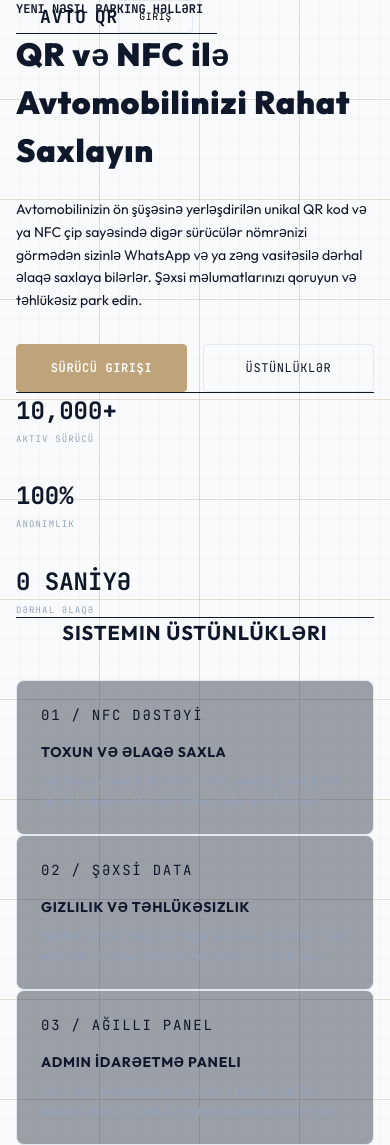
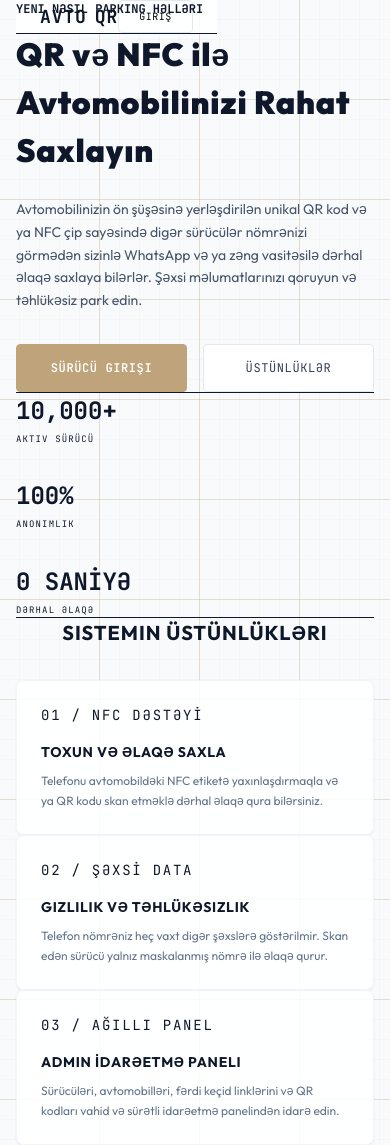
Before and after one commit to ravanrasulov6/avtoqr, a React (Vite) app: page / in a window 390 px wide. Built offline with nearby package versions, Linux system fonts and the light colour scheme; no server answers.

Commit message:
update main landing page to light blueprint mode

```diff
--- a/src/App.jsx
+++ b/src/App.jsx
@@ -28,33 +28,30 @@ export default function App() {
     // Normalize path by removing trailing slash
     const path = currentPath.replace(/\/$/, '') || '/';
 
-    // 1. Home / Welcome Screen (Luxury Landing Page)
+    // 1. Home / Welcome Screen (Luxury Light Landing Page)
     if (path === '/' || path === '/index.html') {
       return (
-        <div className="blueprint-grid min-h-screen bg-[#0f172a] text-white flex flex-col pt-24 pb-16 px-4 md:px-8 relative overflow-x-hidden">
+        <div className="blueprint-grid min-h-screen text-slate-900 flex flex-col pt-24 pb-16 px-4 md:px-8 relative overflow-x-hidden">
           {/* Background Decorative Grid Lines (Architectural Grid Overlay) */}
-          <div className="absolute inset-0 pointer-events-none opacity-10">
-            <div className="absolute top-0 bottom-0 left-1/4 w-[1px] bg-slate-700"></div>
-            <div className="absolute top-0 bottom-0 left-1/2 w-[1px] bg-slate-700"></div>
-            <div className="absolute top-0 bottom-0 left-3/4 w-[1px] bg-slate-700"></div>
-            <div className="absolute left-0 right-0 top-1/4 h-[1px] bg-slate-700"></div>
-            <div className="absolute left-0 right-0 top-2/4 h-[1px] bg-slate-700"></div>
-            <div className="absolute left-0 right-0 top-3/4 h-[1px] bg-slate-700"></div>
+          <div className="absolute inset-0 pointer-events-none opacity-30">
+            <div className="absolute top-0 bottom-0 left-1/4 w-[1px] bg-[rgba(191,163,122,0.15)]"></div>
+            <div className="absolute top-0 bottom-0 left-1/2 w-[1px] bg-[rgba(191,163,122,0.15)]"></div>
+            <div className="absolute top-0 bottom-0 left-3/4 w-[1px] bg-[rgba(191,163,122,0.15)]"></div>
           </div>
 
           {/* Navigation Bar */}
-          <nav className="border-b border-[rgba(191,163,122,0.15)] bg-[#0f172a]/95 backdrop-blur-md fixed top-0 left-0 right-0 z-40 py-4 px-6 md:px-12 flex justify-between items-center">
-            <div className="flex items-center gap-2 font-mono font-black text-white text-lg tracking-wider">
+          <nav className="border-b border-[rgba(191,163,122,0.15)] bg-white/80 backdrop-blur-md fixed top-0 left-0 right-0 z-40 py-4 px-6 md:px-12 flex justify-between items-center">
+            <div className="flex items-center gap-2 font-mono font-black text-slate-900 text-lg tracking-wider">
               <span className="text-[#bfa37a]">AVTO</span>
               <span>QR</span>
             </div>
-            <div className="hidden md:flex gap-8 text-[10px] font-mono uppercase text-slate-300 tracking-wider">
+            <div className="hidden md:flex gap-8 text-[10px] font-mono uppercase text-slate-650 tracking-wider">
               <a href="#features" className="hover:text-[#bfa37a] transition-colors">Üstünlüklər</a>
               <a href="#how-it-works" className="hover:text-[#bfa37a] transition-colors">Necə İşləyir?</a>
             </div>
             <button
               onClick={() => navigate('/admin')}
-              className="py-2 px-5 border border-[#bfa37a] hover:bg-[#bfa37a]/10 text-white font-mono text-[10px] uppercase tracking-wider rounded transition-all"
+              className="py-2 px-5 border border-[#bfa37a] hover:bg-[#bfa37a]/10 text-[#bfa37a] font-mono text-[10px] uppercase tracking-wider rounded transition-all"
             >
               Giriş
             </button>
@@ -68,11 +65,11 @@ export default function App() {
                 <span className="text-[#bfa37a] text-xs font-mono font-bold tracking-[0.3em] uppercase mb-3">
                   Yeni Nəsil Parking Həlləri
                 </span>
-                <h1 className="text-3xl md:text-5xl font-black font-sans leading-tight tracking-wide mb-6">
+                <h1 className="text-3xl md:text-5xl font-black font-sans leading-tight tracking-wide mb-6 text-slate-900">
                   QR və NFC ilə <br/>
                   <span className="text-[#bfa37a]">Avtomobilinizi Rahat Saxlayın</span>
                 </h1>
-                <p className="text-slate-300 text-sm md:text-base leading-relaxed mb-8 max-w-lg">
+                <p className="text-slate-600 text-sm md:text-base leading-relaxed mb-8 max-w-lg">
                   Avtomobilinizin ön şüşəsinə yerləşdirilən unikal QR kod və ya NFC çip sayəsində digər sürücülər nömrənizi görmədən sizinlə WhatsApp və ya zəng vasitəsilə dərhal əlaqə saxlaya bilərlər. Şəxsi məlumatlarınızı qoruyun və təhlükəsiz park edin.
                 </p>
 
@@ -85,25 +82,25 @@ export default function App() {
                   </button>
                   <a
                     href="#features"
-                    className="py-3.5 px-8 rounded border border-slate-700 bg-slate-800/40 hover:bg-slate-800/60 text-slate-200 text-xs font-mono uppercase tracking-wider text-center flex-1 sm:flex-initial"
+                    className="py-3.5 px-8 rounded border border-slate-200 bg-white hover:bg-slate-50 text-slate-700 text-xs font-mono uppercase tracking-wider text-center flex-1 sm:flex-initial transition-colors"
                   >
                     Üstünlüklər
                   </a>
                 </div>
 
                 {/* Stats block */}
-                <div className="grid grid-cols-3 gap-8 mt-12 pt-8 border-t border-slate-800/80 w-full">
+                <div className="grid grid-cols-3 gap-8 mt-12 pt-8 border-t border-slate-200 w-full">
                   <div>
                     <h3 className="text-2xl font-black font-mono text-[#bfa37a]">10,000+</h3>
-                    <p className="text-[9px] text-slate-400 font-mono uppercase tracking-widest mt-1">Aktiv Sürücü</p>
+                    <p className="text-[9px] text-slate-450 font-mono uppercase tracking-widest mt-1">Aktiv Sürücü</p>
                   </div>
                   <div>
                     <h3 className="text-2xl font-black font-mono text-[#bfa37a]">100%</h3>
-                    <p className="text-[9px] text-slate-400 font-mono uppercase tracking-widest mt-1">Anonimlik</p>
+                    <p className="text-[9px] text-slate-450 font-mono uppercase tracking-widest mt-1">Anonimlik</p>
                   </div>
                   <div>
                     <h3 className="text-2xl font-black font-mono text-[#bfa37a]">0 SANİYƏ</h3>
-                    <p className="text-[9px] text-slate-400 font-mono uppercase tracking-widest mt-1">Dərhal Əlaqə</p>
+                    <p className="text-[9px] text-slate-450 font-mono uppercase tracking-widest mt-1">Dərhal Əlaqə</p>
                   </div>
                 </div>
               </div>
@@ -111,9 +108,9 @@ export default function App() {
               {/* Right Side: Interactive Mockup Card */}
               <div className="hidden lg:flex justify-center items-center relative">
                 {/* Glowing gold back light */}
-                <div className="absolute w-72 h-72 rounded-full bg-[#bfa37a]/5 blur-[80px]" />
+                <div className="absolute w-72 h-72 rounded-full bg-[#bfa37a]/10 blur-[80px]" />
 
-                <div className="w-full max-w-sm p-6 bg-slate-900/60 backdrop-blur-md border border-[rgba(191,163,122,0.15)] rounded-xl relative shadow-2xl">
+                <div className="w-full max-w-sm p-6 bg-white/90 backdrop-blur-md border border-[rgba(191,163,122,0.25)] rounded-xl relative shadow-xl">
                   {/* Decorative drafting corners */}
                   <div className="blueprint-corner blueprint-corner-tl" />
                   <div className="blueprint-corner blueprint-corner-tr" />
@@ -121,21 +118,21 @@ export default function App() {
                   <div className="blueprint-corner blueprint-corner-br" />
 
                   {/* Sample car frame inside mockup */}
-                  <div className="w-full h-36 rounded border border-slate-800 bg-slate-950/80 relative overflow-hidden mb-5">
-                    <div className="absolute inset-0 flex flex-col items-center justify-center text-slate-500 p-4">
-                      <svg viewBox="0 0 24 24" width="40" height="40" fill="none" stroke="#bfa37a" strokeWidth="1.5" className="mb-2 opacity-50">
+                  <div className="w-full h-36 rounded border border-slate-100 bg-slate-50 relative overflow-hidden mb-5">
+                    <div className="absolute inset-0 flex flex-col items-center justify-center text-slate-400 p-4">
+                      <svg viewBox="0 0 24 24" width="40" height="40" fill="none" stroke="#bfa37a" strokeWidth="1.5" className="mb-2 opacity-60">
                         <path d="M19 17h2c.6 0 1-.4 1-1v-3c0-.9-.7-1.7-1.5-1.9C18.7 10.6 16 10 16 10s-1.3-1.4-2.2-2.3c-.5-.4-1.1-.7-1.8-.7H5c-.6 0-1.1.4-1.4.9l-1.4 2.9A3.7 3.7 0 0 0 2 12v4c0 .6.4 1 1 1h2" />
                         <circle cx="7" cy="17" r="2" />
                         <path d="M9 17h6" />
                         <circle cx="17" cy="17" r="2" />
                       </svg>
-                      <span className="text-[9px] font-mono uppercase tracking-widest text-[#bfa37a]/80">AVTOMOBİL MƏLUMATI</span>
+                      <span className="text-[9px] font-mono uppercase tracking-widest text-[#bfa37a]">AVTOMOBİL MƏLUMATI</span>
                     </div>
                   </div>
 
                   {/* Azerbaijani License Plate Component inside mockup */}
                   <div className="mb-5 flex justify-center">
-                    <div className="az-plate-container border-slate-850 shadow-lg">
+                    <div className="az-plate-container border-slate-900 shadow-sm">
                       <div className="az-plate-flag-sec">
                         <div className="az-plate-flag">
                           <svg viewBox="0 0 240 120" className="w-full h-full select-none" xmlns="http://www.w3.org/2000/svg">
@@ -152,7 +149,7 @@ export default function App() {
                         </div>
                         <span className="az-plate-az-box">AZ</span>
                       </div>
-                      <div className="az-plate-number-sec text-slate-950">
+                      <div className="az-plate-number-sec text-slate-900">
                         <span>99</span>
                         <span style={{ width: '12px' }}></span>
                         <span>EP</span>
@@ -164,19 +161,19 @@ export default function App() {
 
                   {/* Simulated driver name */}
                   <div className="text-center">
-                    <h3 className="text-sm font-bold text-white mb-1">Rəvan Rəsulov</h3>
+                    <h3 className="text-sm font-bold text-slate-900 mb-1">Rəvan Rəsulov</h3>
                     <p className="text-[9px] text-[#bfa37a] font-mono tracking-widest uppercase mb-4">Sürücü Profili</p>
 
                     <div className="grid grid-cols-2 gap-3 mb-3">
-                      <div className="py-2 px-3 rounded border border-slate-800 bg-slate-900 text-[10px] font-mono text-slate-300 flex items-center justify-center gap-1.5 opacity-80">
+                      <div className="py-2.5 px-3 rounded border border-[rgba(191,163,122,0.3)] bg-white text-[10px] font-mono text-slate-800 flex items-center justify-center gap-1.5 hover:bg-[rgba(191,163,122,0.06)] hover:border-[#bfa37a] transition-all">
                         <span>📞 Zəng Et</span>
                       </div>
-                      <div className="py-2 px-3 rounded bg-[#bfa37a]/10 border border-[#bfa37a]/30 text-[10px] font-mono text-[#bfa37a] flex items-center justify-center gap-1.5">
+                      <div className="py-2.5 px-3 rounded bg-[#bfa37a] text-[10px] font-mono text-white flex items-center justify-center gap-1.5 shadow-sm">
                         <span>💬 WhatsApp</span>
                       </div>
                     </div>
 
-                    <div className="py-1.5 px-3 rounded border border-pink-500/10 bg-pink-500/5 text-[9px] font-mono text-pink-400/80 inline-block">
+                    <div className="py-1.5 px-3 rounded border border-pink-200 bg-pink-50/50 text-[9px] font-mono text-pink-600 inline-block">
                       📸 @instagram_hesabi
                     </div>
                   </div>
@@ -185,31 +182,31 @@ export default function App() {
             </div>
 
             {/* Features Grid Section */}
-            <div id="features" className="mt-16 pt-16 border-t border-slate-800/50">
+            <div id="features" className="mt-16 pt-16 border-t border-slate-200">
               <h2 className="text-xl font-bold font-sans text-[#bfa37a] uppercase tracking-wider text-center mb-8">
                 Sistemin Üstünlükləri
               </h2>
               <div className="grid grid-cols-1 md:grid-cols-3 gap-6">
-                <div className="bg-slate-900/40 border border-slate-850 p-6 rounded-lg relative">
+                <div className="bg-white/80 border border-slate-100 p-6 rounded-lg relative shadow-sm">
                   <div className="text-[#bfa37a] mb-4 text-sm font-mono tracking-widest">01 / NFC DƏSTƏYİ</div>
-                  <h4 className="text-sm font-bold text-white uppercase tracking-wider mb-2">Toxun və Əlaqə Saxla</h4>
-                  <p className="text-xs text-slate-400 leading-relaxed">
+                  <h4 className="text-sm font-bold text-slate-900 uppercase tracking-wider mb-2">Toxun və Əlaqə Saxla</h4>
+                  <p className="text-xs text-slate-500 leading-relaxed">
                     Telefonu avtomobildəki NFC etiketə yaxınlaşdırmaqla və ya QR kodu skan etməklə dərhal əlaqə qura bilərsiniz.
                   </p>
                 </div>
 
-                <div className="bg-slate-900/40 border border-slate-850 p-6 rounded-lg relative">
+                <div className="bg-white/80 border border-slate-100 p-6 rounded-lg relative shadow-sm">
                   <div className="text-[#bfa37a] mb-4 text-sm font-mono tracking-widest">02 / ŞƏXSİ DATA</div>
-                  <h4 className="text-sm font-bold text-white uppercase tracking-wider mb-2">Gizlilik və Təhlükəsizlik</h4>
-                  <p className="text-xs text-slate-400 leading-relaxed">
+                  <h4 className="text-sm font-bold text-slate-900 uppercase tracking-wider mb-2">Gizlilik və Təhlükəsizlik</h4>
+                  <p className="text-xs text-slate-500 leading-relaxed">
                     Telefon nömrəniz heç vaxt digər şəxslərə göstərilmir. Skan edən sürücü yalnız maskalanmış nömrə ilə əlaqə qurur.
                   </p>
                 </div>
 
-                <div className="bg-slate-900/40 border border-slate-850 p-6 rounded-lg relative">
+                <div className="bg-white/80 border border-slate-100 p-6 rounded-lg relative shadow-sm">
                   <div className="text-[#bfa37a] mb-4 text-sm font-mono tracking-widest">03 / AĞILLI PANEL</div>
-                  <h4 className="text-sm font-bold text-white uppercase tracking-wider mb-2">Admin İdarəetmə Paneli</h4>
-                  <p className="text-xs text-slate-400 leading-relaxed">
+                  <h4 className="text-sm font-bold text-slate-900 uppercase tracking-wider mb-2">Admin İdarəetmə Paneli</h4>
+                  <p className="text-xs text-slate-500 leading-relaxed">
                     Sürücüləri, avtomobilləri, fərdi keçid linklərini və QR kodları vahid və sürətli idarəetmə panelindən idarə edin.
                   </p>
                 </div>
```
